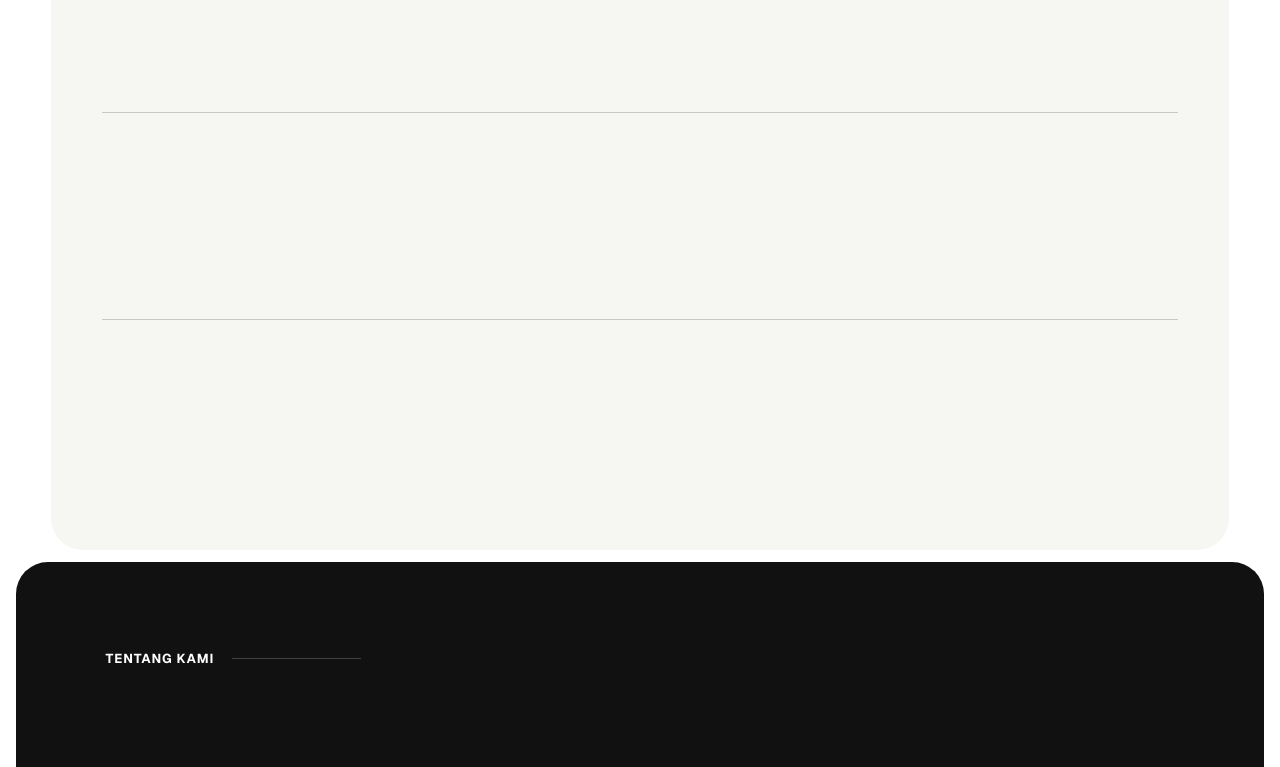
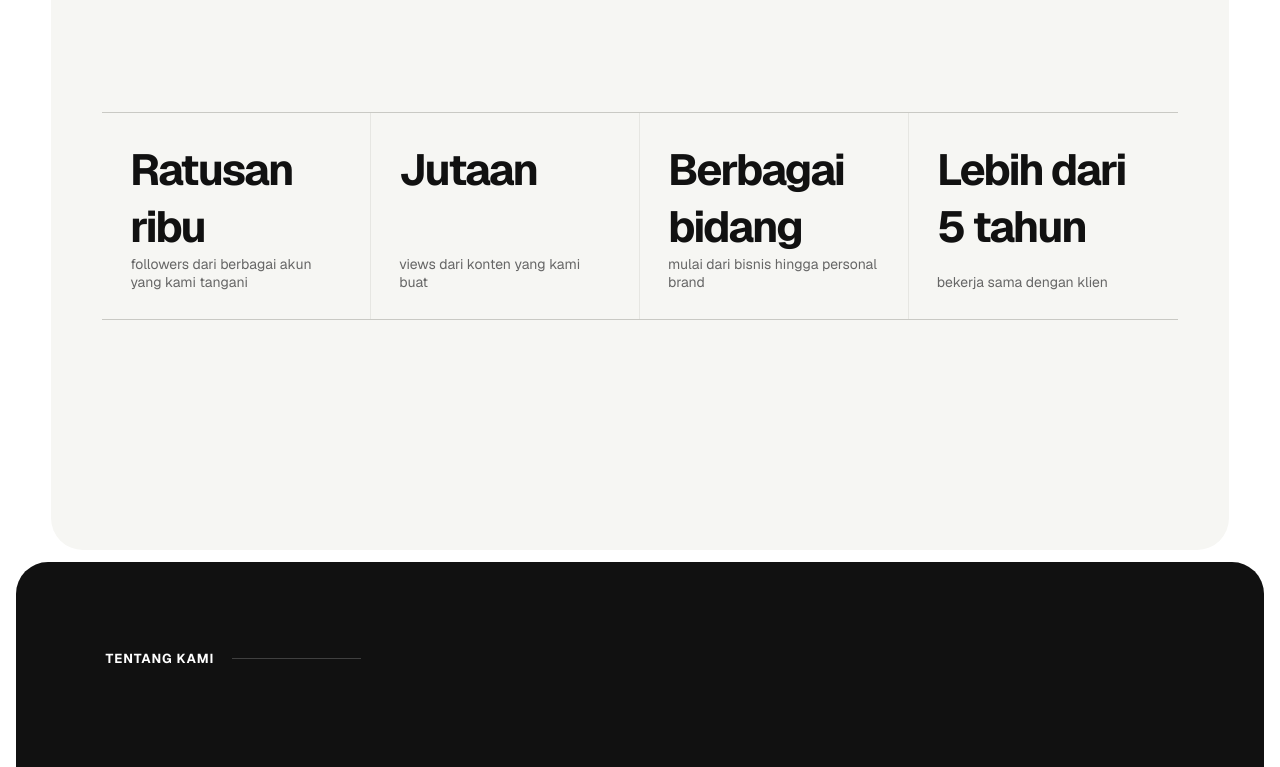
Before and after one commit to yudistiroar/garapin-homepage, a website built with Vite: page index.html in a window 1280 px wide. Shown: the part 3304-4071 px from the top of the page. Built offline with nearby package versions, Linux system fonts and the light colour scheme.

Commit message:
Fix motion reveal visibility

```diff
--- a/index.html
+++ b/index.html
@@ -396,6 +396,9 @@
             });
           }, { threshold: 0.12, rootMargin: '0px 0px -5% 0px' });
           revealItems.forEach((item) => observer.observe(item));
+          window.setTimeout(() => {
+            revealItems.forEach((item) => item.classList.add('is-visible'));
+          }, 1800);
         } else {
           revealItems.forEach((item) => item.classList.add('is-visible'));
         }
--- a/v2.css
+++ b/v2.css
@@ -417,7 +417,26 @@ body { background: var(--paper); }
   transform: translateY(22px);
   transition: opacity 650ms ease, transform 700ms var(--ease-editorial);
 }
-.js .is-visible { opacity: 1; transform: translateY(0); }
+.js .section-heading.is-visible,
+.js .portfolio-heading > p.is-visible,
+.js .service-card.is-visible,
+.js .project-card.is-visible,
+.js .proof-strip > div.is-visible,
+.js .about-lead.is-visible,
+.js .about-process li.is-visible,
+.js .team-heading > p.is-visible,
+.js .team-member.is-visible,
+.js .contact > :not(.contact-mark).is-visible {
+  opacity: 1;
+  transform: translateY(0);
+}
+.proof-strip > div.is-visible strong {
+  animation: proof-settle 620ms var(--ease-editorial) both;
+}
+@keyframes proof-settle {
+  from { opacity: .25; transform: translateY(8px) scale(.97); }
+  to { opacity: 1; transform: translateY(0) scale(1); }
+}
 .js .services-grid .service-card:nth-child(2),
 .js .proof-strip > div:nth-child(2),
 .js .about-process li:nth-child(2),
```
Also changed, not shown: dist/client/assets/index-B26QZea9.css (deleted), dist/client/assets/index-BdILZega.css (added), dist/client/index.html.
